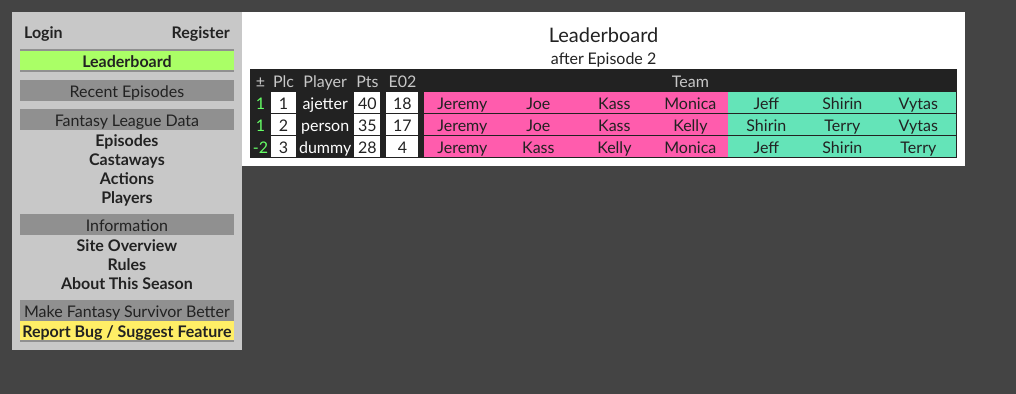
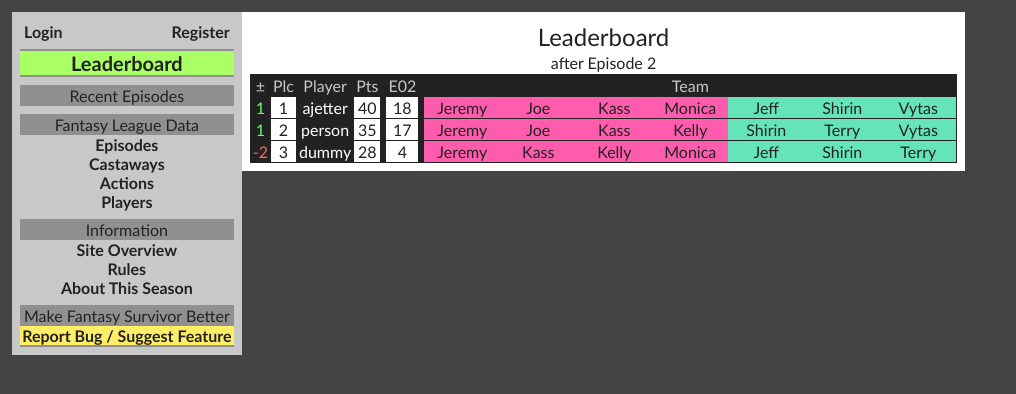
Before and after one commit to alexjetter/survivor, a Django app: page /season31/leaderboard/ in a window 1280 px wide. Shown: the top 394 px of the page, without its empty margins (0-1016 px from the left). Run offline with Django 3.2, Linux system fonts and the light colour scheme; data comes from the database, SQL or seed files in the repository.

Commit message:
Leaderboard formatting

```diff
--- a/season31/templates/season31/leaderboard.html
+++ b/season31/templates/season31/leaderboard.html
@@ -9,7 +9,7 @@
 	</div>
 	<div class="content floatleft marg0">
 
-		<div class="subtitle textcenter">Leaderboard</div>
+		<div class="halftitle textcenter">Leaderboard</div>
 
 		{% if latestepisode %}
 		<div class="text14 textcenter">after {{ latestepisode }}</div>
@@ -28,7 +28,7 @@
 			</tr>
 			{% for playerepisode in playerepisodes %}
 			<tr>
-				<td class="columnheader fggreen5">{{ playerepisode.movement }}</td>
+				<td class="columnheader{% if playerepisode.movement > 0 %} fggreen5{% elif playerepisode.movement < 0 %} fgred5{% endif%}">{{ playerepisode.movement }}</td>
 				<td>{{ playerepisode.place }}</td>
 				<td class="columnheader fgwhite"><a href="{% url 'season31:player' playerepisode.player.id %}" class="fgwhite">{{ playerepisode.player }}</a></td>
 				<td>{{ playerepisode.total_score }}</td>
@@ -36,6 +36,7 @@
 				<td>{{ playerepisode.week_score }}</td>
 				<td class="columnheader"></td>
 				<td class="pad0 marg0">
+					{% if playerepisode.episode.is_locked %}
 					{% for pick in playerepisode.get_team_picks %}
 					<div class="{% if pick.out_this_episode %}out{% else %}bgtribe{{ pick.castaway_episode.tribe.color }}{% endif %} floatleft padtb1 marg0 pickwidth" title="{{ pick.castaway }}">
 						<a href="{% url 'season31:castaway' pick.castaway.id %}" class="fgblack marg0">
@@ -43,6 +44,7 @@
 						</a>
 					</div>
 					{% endfor %}
+					{% endif %}
 				</td>
 			</tr>
 			{% endfor %}
--- a/season31/templates/season31/menu.html
+++ b/season31/templates/season31/menu.html
@@ -14,7 +14,7 @@
 	{% endif %}
 
 	<div class="padtb1 bggrey marg0"></div>
-	<div class="textcenter textbold bggreen3 menuitem marg0"><a href="{% url 'season31:leaderboard' %}" class="fgblack">Leaderboard</a></div>
+	<div class="textcenter font20 textbold bggreen3 menuitem marg0"><a href="{% url 'season31:leaderboard' %}" class="fgblack">Leaderboard</a></div>
 	<div class="padtb1 bggrey marg0"></div>
 	<div class="padtb2"></div>
 
--- a/season31/templates/season31/player.html
+++ b/season31/templates/season31/player.html
@@ -142,7 +142,7 @@
 		<td class="columnheader"></td>
 		<td>{{ playerepisode.week_score }}</td>
 		<td class="columnheader"></td>
-		<td>{{ playerepisode.movement }}</td>
+		<td class="columnheader{% if playerepisode.movement > 0 %} fggreen5{% elif playerepisode.movement < 0 %} fgred5{% endif%}">{{ playerepisode.movement }}</td>
 		<td>{{ playerepisode.place }}</td>
 		<td>{{ playerepisode.total_score }}</td>
 		<td class="columnheader"></td>
--- a/season31/views.py
+++ b/season31/views.py
@@ -17,13 +17,16 @@ from .models import Player, Castaway, TeamPick, VotePick, Episode, PlayerEpisode
 class LeaderboardView(generic.ListView):
 	context_object_name = 'latestepisode'
 	template_name = 'season31/leaderboard.html'
-	latestepisode = Episode.objects.filter(is_locked = True).latest()
-	queryset = latestepisode
+	try:
+		lastepisode = Episode.objects.filter(is_locked = True).latest()
+	except:
+		lastepisode = Episode.objects.latest()
+	queryset = lastepisode
 	def get_context_data(self, **kwargs):
 		context = super(LeaderboardView, self).get_context_data(**kwargs)
 		players = Player.objects.filter(hidden = False)
 		playerepisodes = PlayerEpisode.objects.filter(player__in = players)
-		context['playerepisodes'] = playerepisodes.filter(episode = self.latestepisode).order_by('-total_score')
+		context['playerepisodes'] = playerepisodes.filter(episode = self.lastepisode).order_by('-total_score')
 		return context
 
 class CastawaysView(generic.ListView):
@@ -90,8 +93,7 @@ def register(request):
 			if firstepisode.check_lock():
 				pickrandomifempty(firstepisode)
 			for episode in Episode.objects.all():
-				if episode.check_lock():
-					rolloverteam(episode)
+				rolloverteam(episode)
 			registered = True
 			user = authenticate(username = request.POST['username'], password = request.POST['password'])
 			login(request, user)
```
